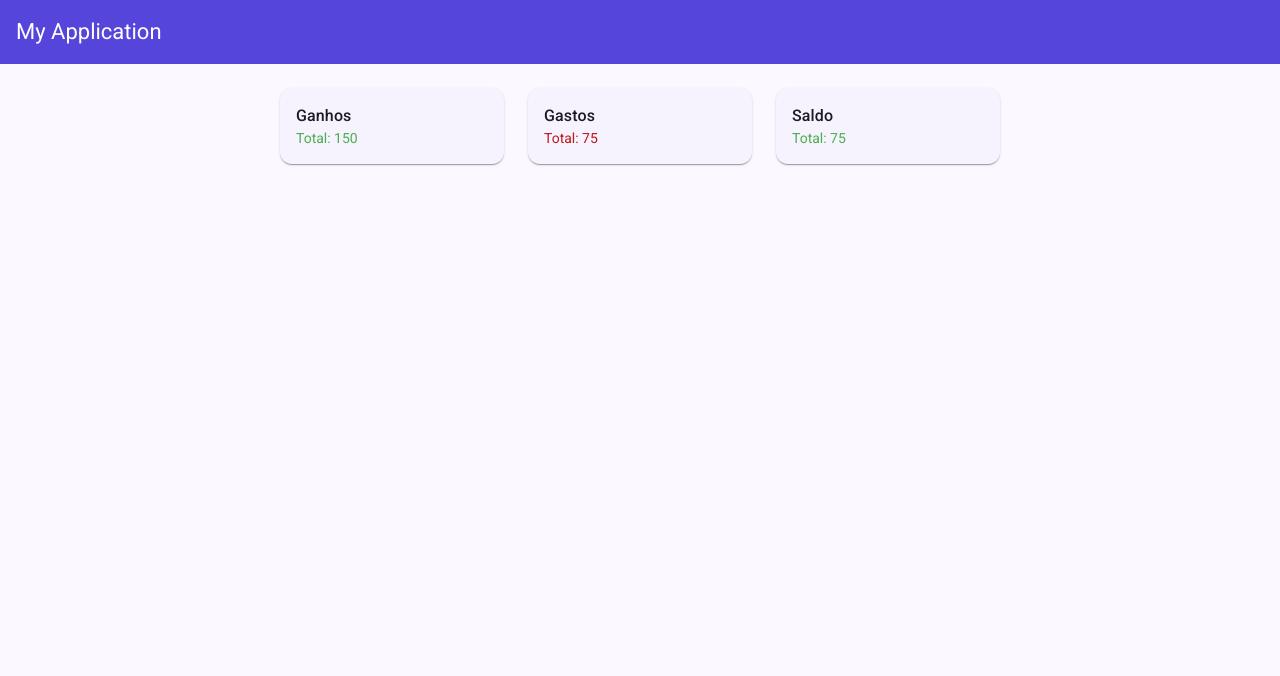
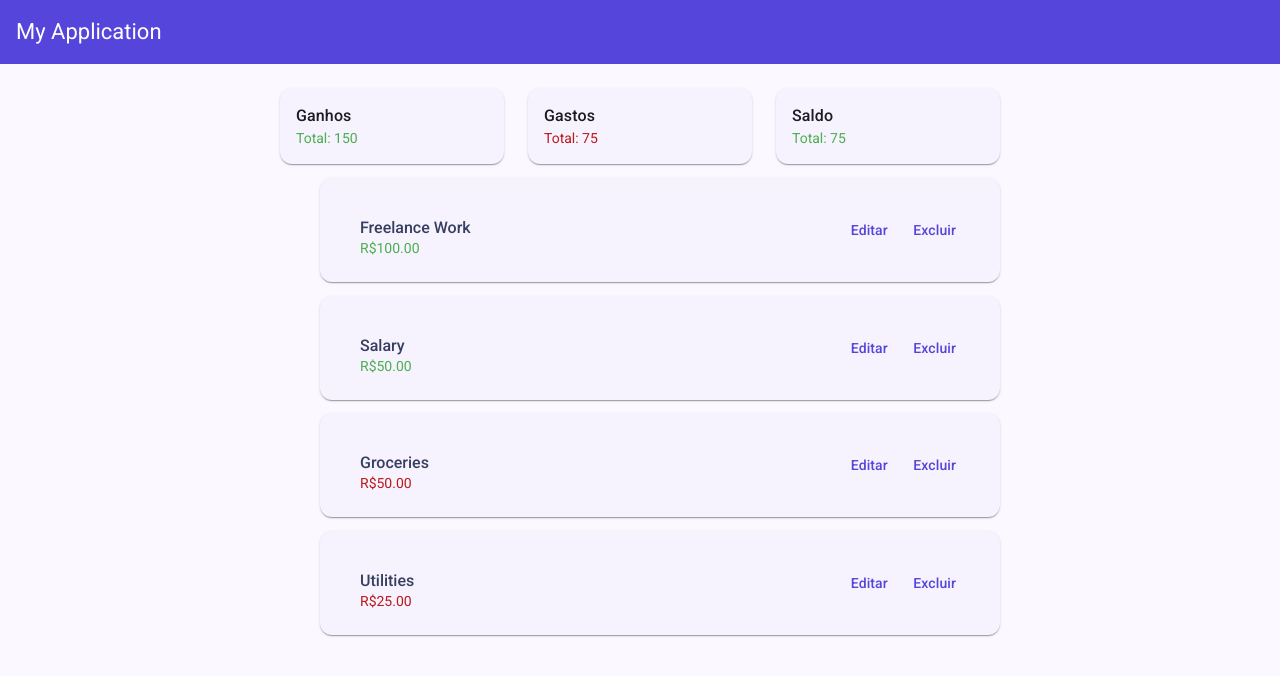
Before and after one commit to Luhsti/gerenciador-financeiro, an Angular app: page / in a window 1280 px wide. Shown: the top 676 px of the page. Built offline with nearby package versions, Linux system fonts and the light colour scheme.

Commit message:
Ajustes inicial de transacoes  - cards dinamicos

```diff
--- a/src/app/features/home/components/balance/balance.ts
+++ b/src/app/features/home/components/balance/balance.ts
@@ -1,5 +1,6 @@
 import { Component, computed, input } from '@angular/core';
 import { BalanceCard } from './components/balance-card/balance-card';
+import { Transaction } from '../../../../shared/transaction/interfaces/transaction';
 
 @Component({
   selector: 'app-balance',
@@ -9,7 +10,7 @@
 })
 export class Balance {
 
-  transactions = input.required<{value: number, type: string}[]>();
+  transactions = input.required<Transaction[]>();
 
   totalIncomes = computed(() => {
     return this.transactions().filter(
--- /dev/null
+++ b/src/app/features/home/components/transaction-item/component/transaction-value/transaction-value.html
@@ -0,0 +1 @@
+{{transaction().value | currency:'BRL'}}
--- /dev/null
+++ b/src/app/features/home/components/transaction-item/component/transaction-value/transaction-value.scss
@@ -0,0 +1,9 @@
+:host  {
+    &.income{
+    color: var(--custom-color-success);
+    }
+
+    &.outcome{
+        color: var(--mat-sys-error);
+    }
+}
--- /dev/null
+++ b/src/app/features/home/components/transaction-item/component/transaction-value/transaction-value.ts
@@ -0,0 +1,28 @@
+import { Component, computed, input } from '@angular/core';
+import { Transaction } from '../../../../../../shared/transaction/interfaces/transaction';
+import { CurrencyPipe } from '@angular/common';
+import { TransactionType } from '../../../../../../shared/transaction/enums/transaction-type';
+
+const CssClasses = {
+  [TransactionType.INCOME]: 'income',
+  [TransactionType.OUTCOME]: 'outcome'
+}
+
+@Component({
+  selector: 'app-transaction-value',
+  imports: [CurrencyPipe],
+  templateUrl: './transaction-value.html',
+  styleUrl: './transaction-value.scss',
+  host: {
+    '[class]': 'cssClass()'
+  }
+})
+export class TransactionValue {
+
+  transaction = input.required<Transaction>();
+
+  cssClass = computed(() => {
+    return CssClasses[this.transaction().type];
+  })
+
+}
--- /dev/null
+++ b/src/app/features/home/components/transaction-item/transaction-item.html
@@ -0,0 +1,16 @@
+<mat-card class="card">
+    <mat-card-content class="content">
+        <div class="card-title">
+            {{transaction().title}}
+        </div>
+
+        <div class="card-value">
+            <app-transaction-value [transaction]="transaction()"></app-transaction-value>
+        </div>
+    </mat-card-content>
+
+    <mat-card-actions class="button">
+        <button mat-button>Editar</button>
+        <button mat-button>Excluir</button>
+    </mat-card-actions>
+</mat-card>
--- /dev/null
+++ b/src/app/features/home/components/transaction-item/transaction-item.scss
@@ -0,0 +1,24 @@
+.card{
+    display: flex;
+    flex-direction: row;
+    padding: 24px;
+    margin-top: 2%;
+}
+
+.buttons{
+    display: flex;
+    gap: 14px;
+}
+
+.content{
+    display: block;
+    direction: column;
+    flex: 1;
+    gap: 4px;
+}
+
+.card-title{
+    font-size: 16px;
+    font-weight: 500;
+    color: #363F5F;
+}
--- /dev/null
+++ b/src/app/features/home/components/transaction-item/transaction-item.ts
@@ -0,0 +1,18 @@
+import { Component, input } from '@angular/core';
+import { MatButton, MatButtonModule } from '@angular/material/button';
+import { MatCardModule } from '@angular/material/card';
+import { Transaction } from '../../../../shared/transaction/interfaces/transaction';
+import { CurrencyPipe } from '@angular/common';
+import { TransactionValue } from './component/transaction-value/transaction-value';
+
+@Component({
+  selector: 'app-transaction-item',
+  imports: [MatCardModule, MatButtonModule, TransactionValue],
+  templateUrl: './transaction-item.html',
+  styleUrl: './transaction-item.scss',
+})
+export class TransactionItem {
+
+  transaction = input.required<Transaction>();
+
+}
--- a/src/app/features/home/home.html
+++ b/src/app/features/home/home.html
@@ -1 +1,7 @@
 <app-balance [transactions]="transactions()"></app-balance>
+
+<ul>
+    @for (item of transactions(); track item) {
+        <app-transaction-item [transaction]="item"></app-transaction-item>
+    }
+</ul>
--- a/src/app/features/home/home.ts
+++ b/src/app/features/home/home.ts
@@ -1,18 +1,21 @@
 import { Component, signal } from '@angular/core';
 import { Balance } from './components/balance/balance';
+import { TransactionItem } from './components/transaction-item/transaction-item';
+import { Transaction } from '../../shared/transaction/interfaces/transaction';
+import { TransactionType } from '../../shared/transaction/enums/transaction-type';
 
 @Component({
   selector: 'app-home',
-  imports: [Balance],
+  imports: [Balance, TransactionItem],
   templateUrl: './home.html',
   styleUrl: './home.scss',
 })
 export class Home {
-  transactions = signal([
-    {value: 100, type: 'income'},
-    {value: 50, type: 'income'},
-    {value: 50, type: 'outcome'},
-    {value: 25, type: 'outcome'},
+  transactions = signal<Transaction[]>([
+    {value: 100, type: TransactionType.INCOME, title: 'Freelance Work'},
+    {value: 50, type: TransactionType.INCOME, title: 'Salary'},
+    {value: 50, type: TransactionType.OUTCOME, title: 'Groceries'},
+    {value: 25, type: TransactionType.OUTCOME, title: 'Utilities'},
   ]);
 
 }
--- /dev/null
+++ b/src/app/shared/transaction/enums/transaction-type.ts
@@ -0,0 +1,4 @@
+export enum TransactionType {
+  INCOME = 'income',
+  OUTCOME = 'outcome',
+}
--- /dev/null
+++ b/src/app/shared/transaction/interfaces/transaction.ts
@@ -0,0 +1,7 @@
+import { TransactionType } from "../enums/transaction-type";
+
+export interface Transaction {
+  title: string;
+  value: number;
+  type: TransactionType;
+}
```
Also changed, not shown: 2 other files (tests, documents, lock files or other folders).
